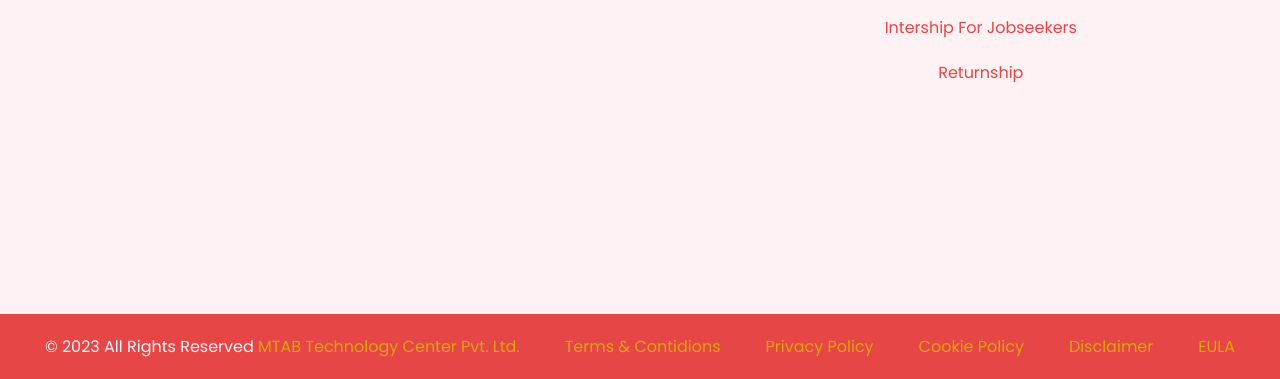
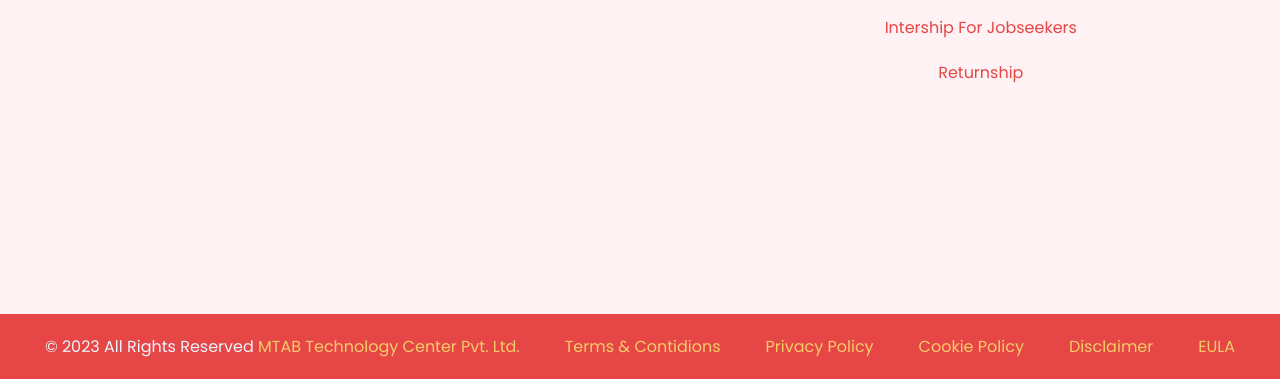
Before and after one commit to Soham56/Abhyaz-Internship-Project, a plain HTML site: page index.html in a window 1280 px wide. Shown: the part 5691-6070 px from the top of the page. Drawn offline with nearby package versions, Linux system fonts and the light colour scheme; a web font is replaced by a local one.

Commit message:
footer updated

```diff
--- a/index.html
+++ b/index.html
@@ -26,7 +26,7 @@
                 <div class="marker"></div>
                 <a class="navbar-child" href="#">Home</a>
                 <a class="navbar-child" href="#">About Us</a>
-                <a class="navbar-child" href="#">Job Openings</a>
+                <a class="navbar-child" href="#job-opens">Job Openings</a>
                 <a class="navbar-child" href="#">Contact Us</a>
                 <a class="navbar-child" href="#" class="login">Login</a>
             </div>
@@ -61,7 +61,7 @@
         </div>
 
         <!-- job-opening-sections -->
-        <div class="job-openings">
+        <div class="job-openings" id="job-opens">
             <div class="job-animated-area">
                 <div class="animate-shape box-1"></div>
                 <div class="animate-shape box-2"></div>
@@ -341,8 +341,8 @@
 
         <!-- footer-section -->
         <footer>
-            <p href="#">&copy; 2023 All Rights Reserved <a>MTAB Technology Center Pvt. Ltd.</a></p>
-            <p> <a href=""> Terms & Contidions </a></p>
+            <p href="#">&copy; 2023 All Rights Reserved <a href="">MTAB Technology Center Pvt. Ltd.</a></p>
+            <p> <a href="https://www.mtabtechnology.com/"> Terms & Contidions </a></p>
             <p> <a href=""> Privacy Policy </a></p>
             <p> <a href=""> Cookie Policy </a></p>
             <p> <a href=""> Disclaimer </a></p>
--- a/styles.css
+++ b/styles.css
@@ -572,6 +572,6 @@ footer p{
 }
 
 footer p a{
-    color: #dfa30d;
+    color: #f3cc68;
     text-decoration: none;
 }
```
